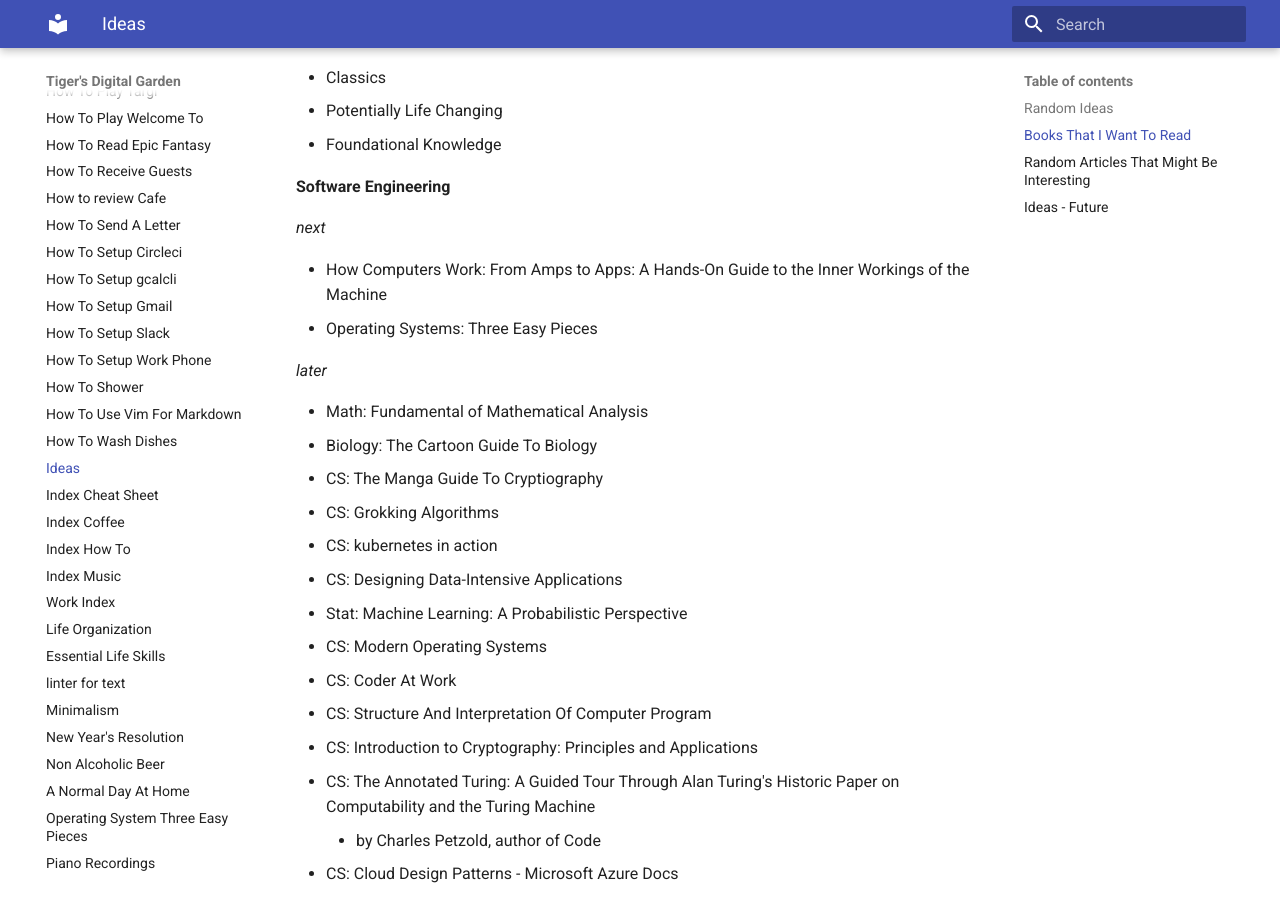
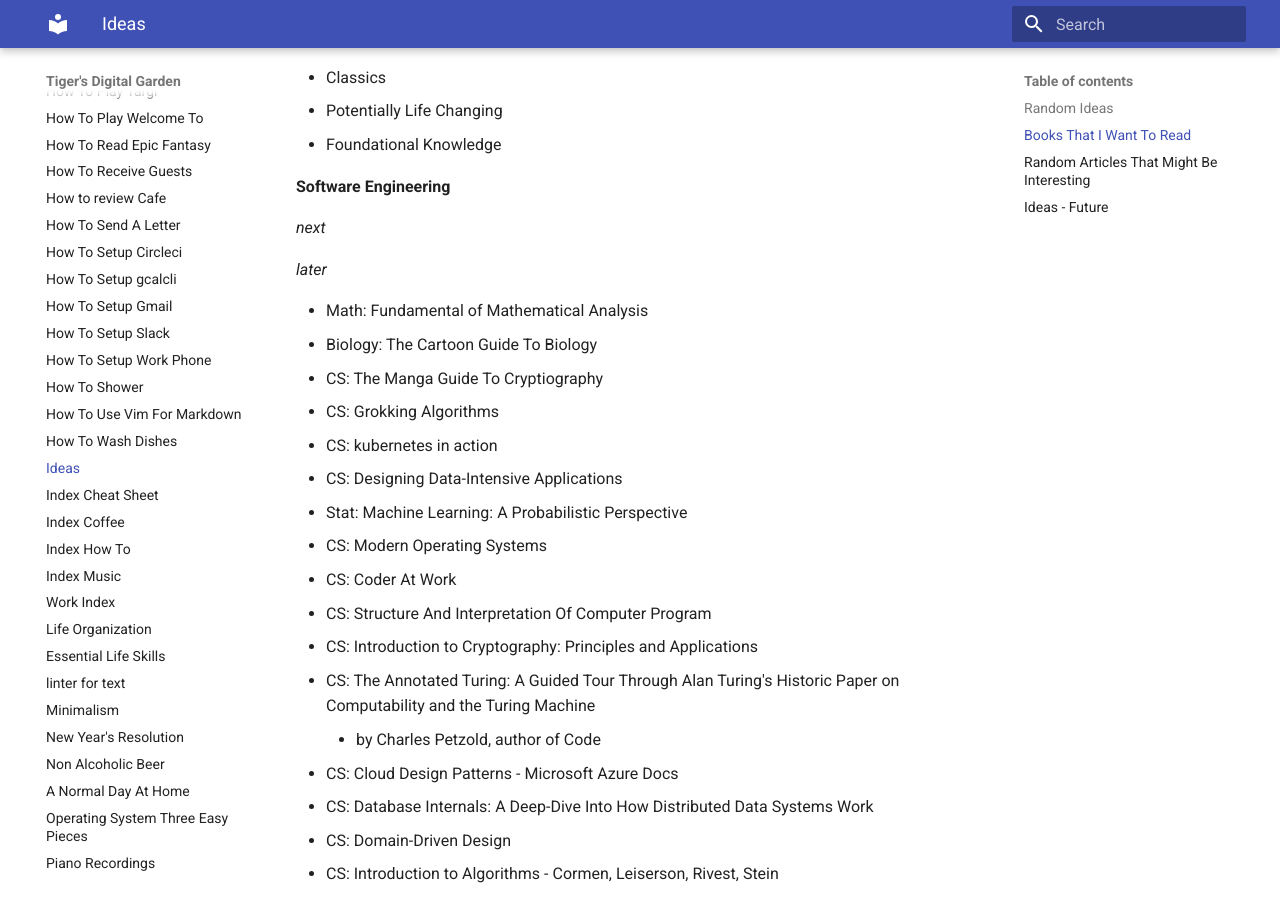
Before and after one commit to ynotstartups/notes, an MkDocs documentation site: the page built from notes/ideas.md, in a window 1280 px wide and 900 px high, scrolled down 508 px. Built offline with MkDocs 1.6.1 and Material for MkDocs 9.7.7, drawn with Linux system fonts in a browser that asks for light colours.

Commit message:
update ideas

```diff
--- a/notes/ideas.md
+++ b/notes/ideas.md
@@ -19,9 +19,6 @@ We need to find out the fundamental theme of these ideas and then perhaps we can
 **Software Engineering**
 
 _next_
-
-- How Computers Work: From Amps to Apps: A Hands-On Guide to the Inner Workings of the Machine
-- Operating Systems: Three Easy Pieces
 
 _later_
 
```
